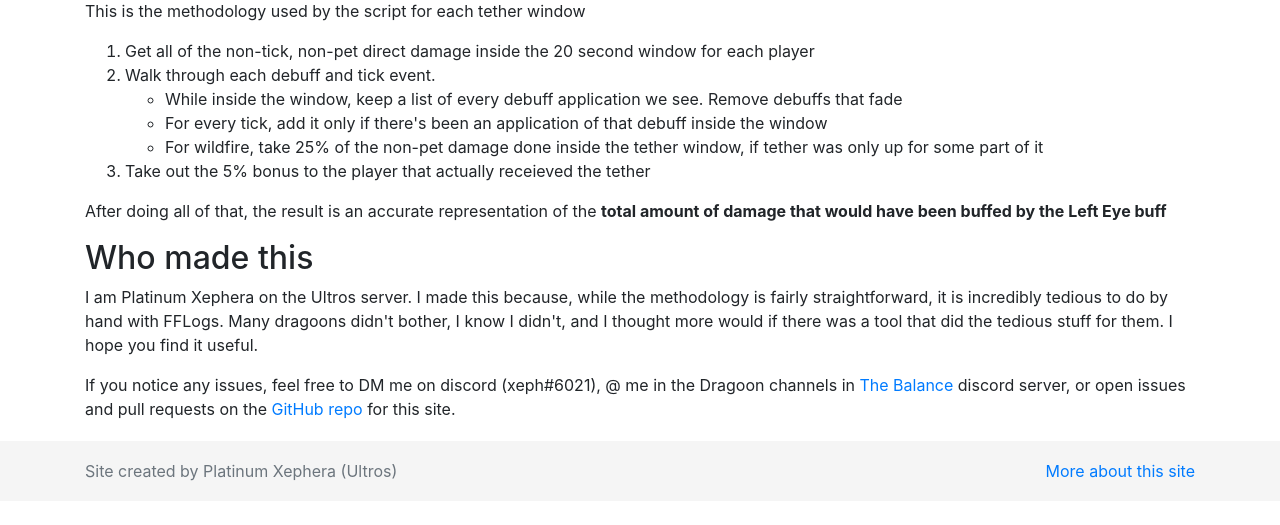
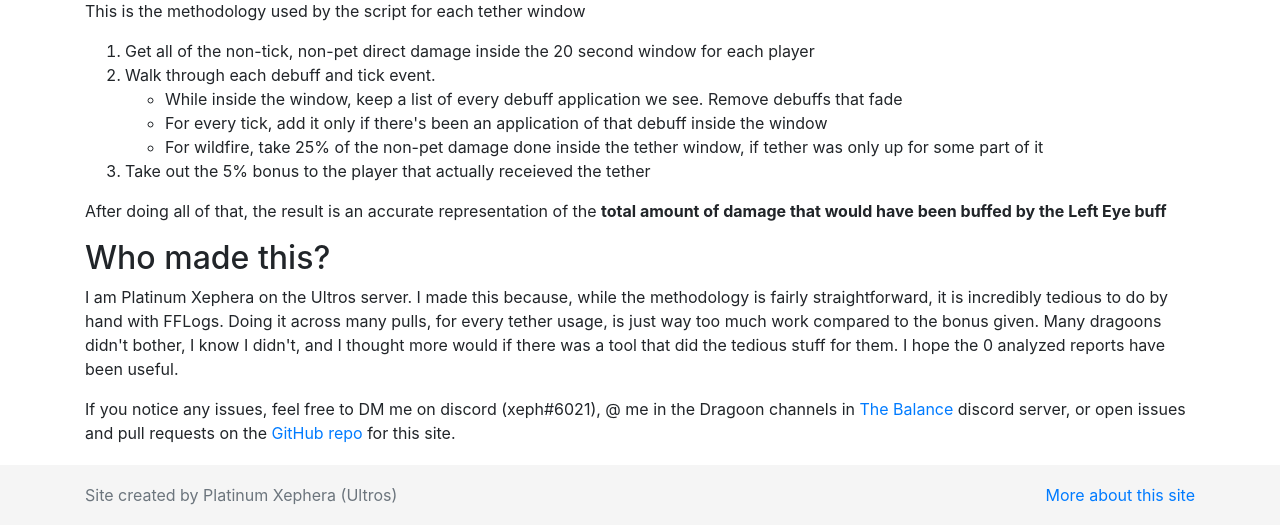
Before and after one commit to xephero/tethercalc, a Flask app: page /about in a window 1280 px wide. Shown: the part 478-1003 px from the top of the page. Before the commit the page ends 959 px from the top, so only its background shows below. Run offline with Flask 2, Linux system fonts and the light colour scheme; data that the repository does not hold is empty; some libraries are stand-ins or nearby versions.

Commit message:
Adding report_count

```diff
--- a/app.py
+++ b/app.py
@@ -50,7 +50,7 @@ def homepage():
 
 @app.route('/about')
 def about():
-    return render_template('about.html')
+    return render_template('about.html', report_count=Report.query.count())
 
 @app.route('/<string:report_id>/<int:fight_id>')
 def calc(report_id, fight_id):
--- a/templates/about.html
+++ b/templates/about.html
@@ -35,8 +35,8 @@
 
 <p>After doing all of that, the result is an accurate representation of the <strong>total amount of damage that would have been buffed by the Left Eye buff</strong></p>
 
-<h2>Who made this</h2>
+<h2>Who made this?</h2>
 
-<p>I am Platinum Xephera on the Ultros server. I made this because, while the methodology is fairly straightforward, it is incredibly tedious to do by hand with FFLogs. Many dragoons didn't bother, I know I didn't, and I thought more would if there was a tool that did the tedious stuff for them. I hope you find it useful.</p>
+<p>I am Platinum Xephera on the Ultros server. I made this because, while the methodology is fairly straightforward, it is incredibly tedious to do by hand with FFLogs. Doing it across many pulls, for every tether usage, is just way too much work compared to the bonus given. Many dragoons didn't bother, I know I didn't, and I thought more would if there was a tool that did the tedious stuff for them. I hope the {{ report_count }} analyzed reports have been useful.</p>
 <p>If you notice any issues, feel free to DM me on discord (xeph#6021), @ me in the Dragoon channels in <a href="https://thebalanceffxiv.com/" title="FFXIV Balance Discord">The Balance</a> discord server, or open issues and pull requests on the <a href="https://github.com/xephero/tethercalc">GitHub repo</a> for this site.</p>
 {% endblock %}
```
